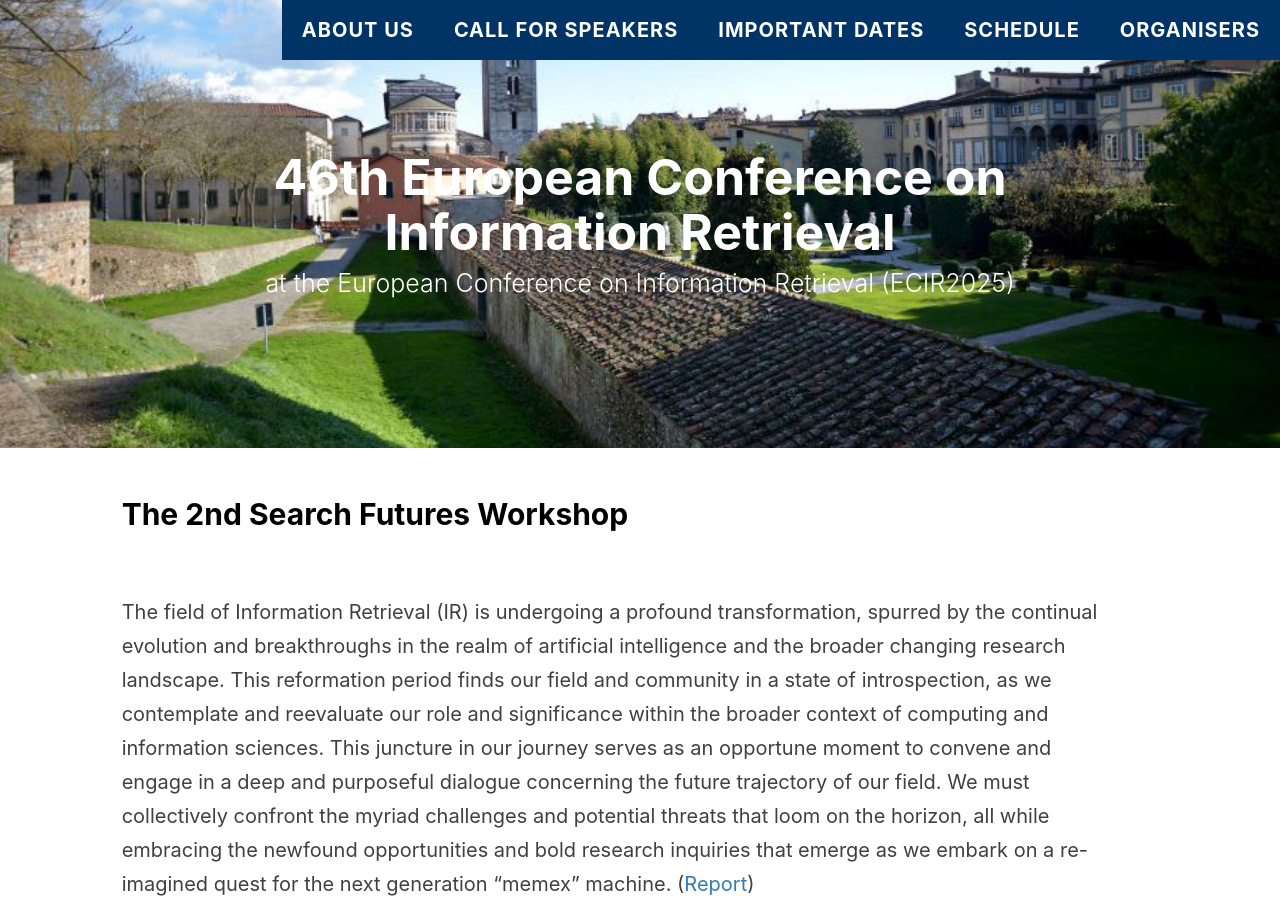
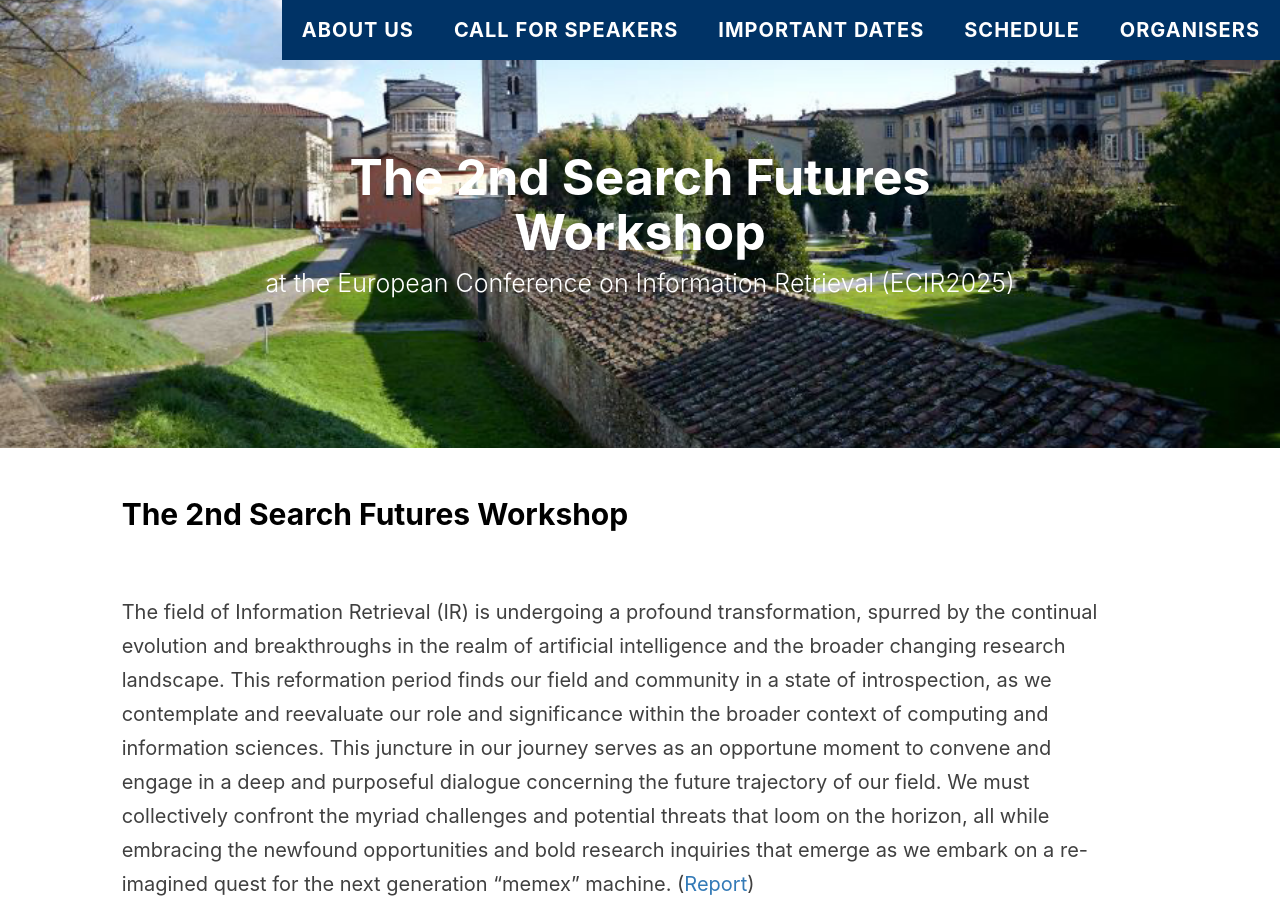
Before and after one commit to SearchFutures/SearchFutures.github.io, a Jekyll site: the page built from searchfuture02/index.md, in a window 1280 px wide and 900 px high. Built offline with Jekyll 4.4.1, drawn with Linux system fonts in a browser that asks for light colours; nearby versions of some CDN libraries; our own code applies the rules of GitHub Pages for plain Markdown files.

Commit message:
Update banner titles to show workshop editions
- Main page: 'The 3rd Search Futures Workshop at ECIR2026'
- searchfuture02: 'The 2nd Search Futures Workshop at ECIR2025'

```diff
--- a/_layouts/page.html
+++ b/_layouts/page.html
@@ -9,11 +9,11 @@ layout: default
             <div class="col-lg-8 col-lg-offset-2 col-md-10 col-md-offset-1 ">
                 <div class="site-heading">
                     {% if page.url contains 'searchfuture02' %}
-                    <h1 style="font-size: 5rem">46th European Conference on Information Retrieval</h1>
+                    <h1 style="font-size: 5rem">The 2nd Search Futures Workshop</h1>
                     <!--<hr class="small">-->
                     <span class="subheading" style="font-size: 2.5rem">at the European Conference on Information Retrieval (ECIR2025)</span>
                     {% else %}
-                    <h1 style="font-size: 5rem">{% if page.title %}{{ page.title }}{% else %}{{ site.title }}{% endif %}</h1>
+                    <h1 style="font-size: 5rem">The 3rd Search Futures Workshop</h1>
                     <!--<hr class="small">-->
                     <span class="subheading" style="font-size: 2.5rem">at the European Conference on Information Retrieval (ECIR2026)</span>
                     {% endif %}
```
